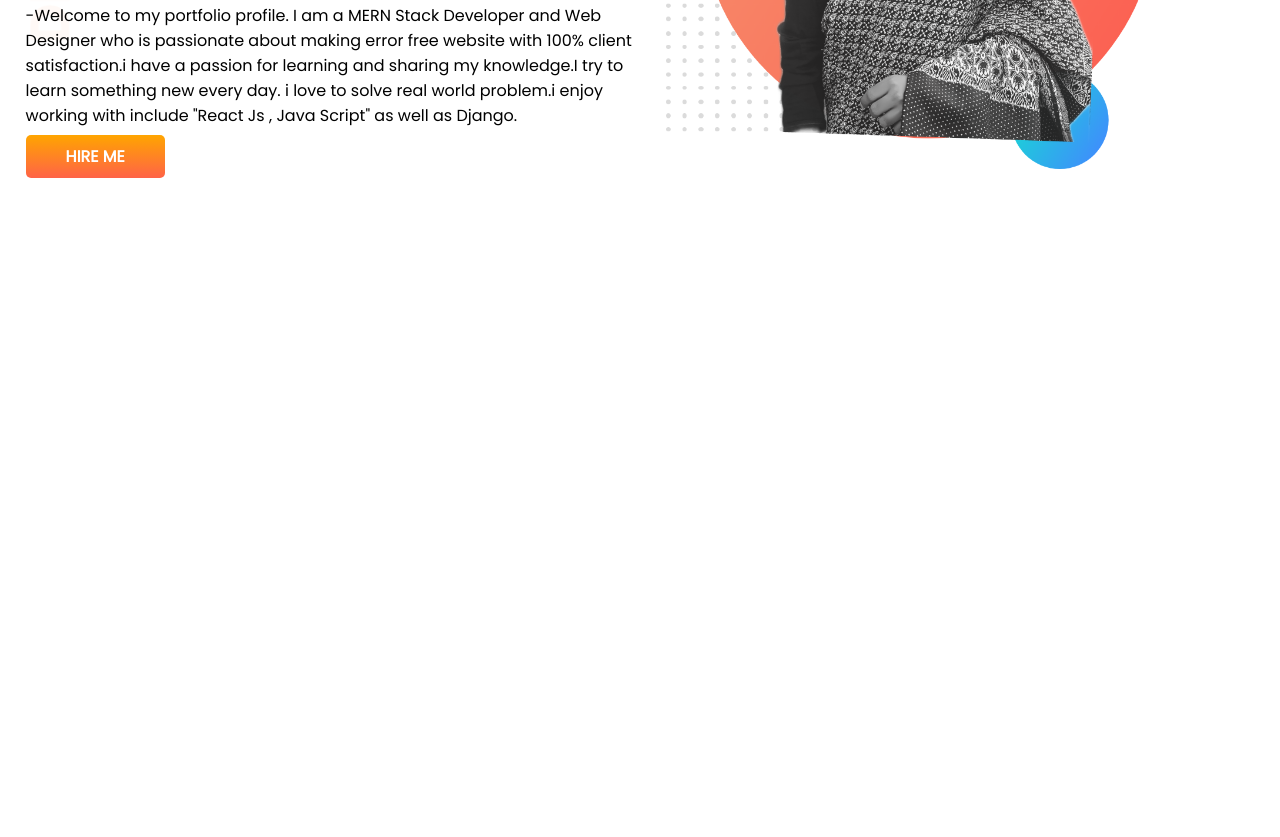
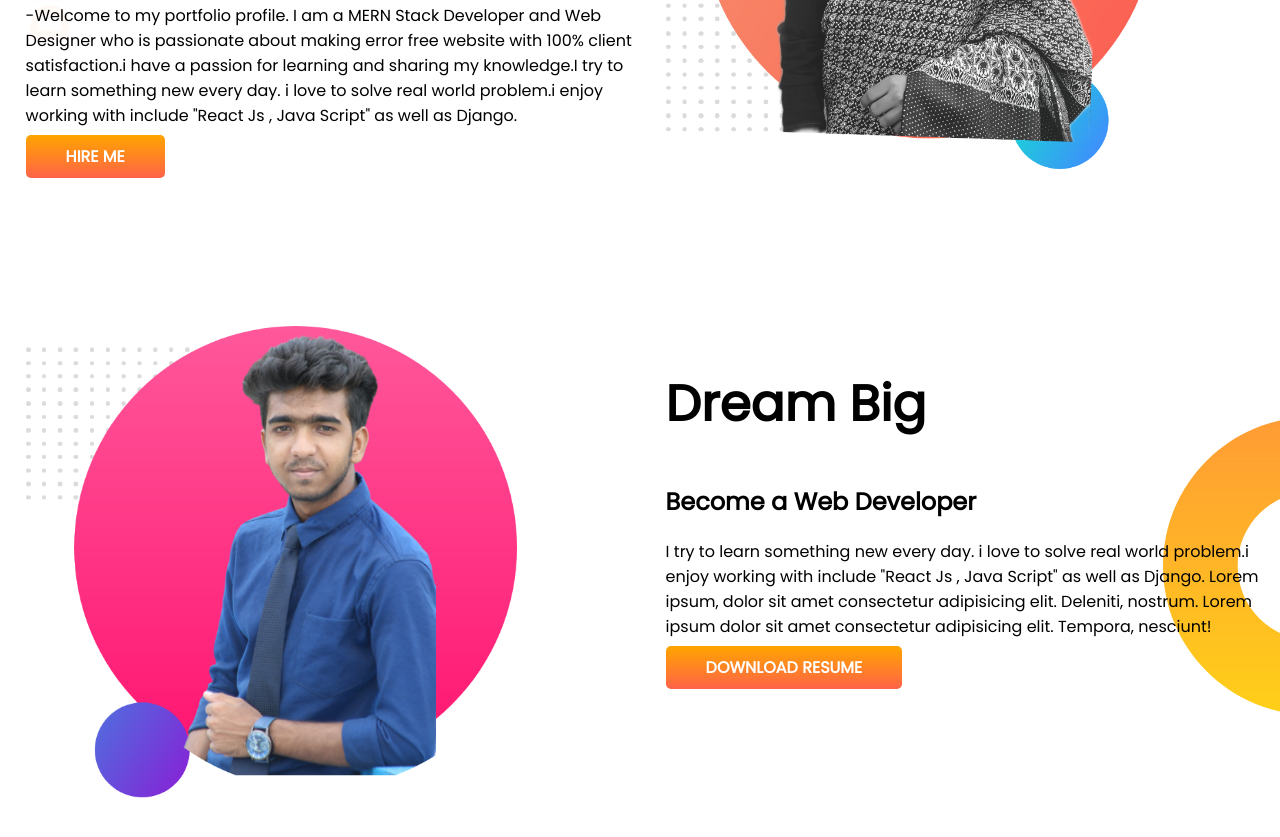
Before and after one commit to Ahsan75412/jhankar-module-4-portfolio-project, a plain HTML site: page index.html in a window 1280 px wide. Shown: the part 319-1156 px from the top of the page. Before the commit the page ends 800 px from the top, so only its background shows below. Drawn offline with Linux system fonts and the light colour scheme.

Commit message:
Dream Big section works done!

```diff
--- a/index.html
+++ b/index.html
@@ -15,20 +15,25 @@
 </head>
 
 <body>
+    <!--------------------- top banner section strat here-------- -->
     <section class="top-banner">
         <div class="half-width">
             <h1>Welcome To</h1>
             <h1><span class="orange-color">Ahsan Habib</span> World</h1>
             <h3>MERN Stack Developer and Web Designer </h3>
 
-            <p>-Welcome to my portfolio profile. I am a MERN Stack Developer and Web Designer who is passionate about making
+            <p>-Welcome to my portfolio profile. I am a MERN Stack Developer and Web Designer who is passionate about
+                making
                 error
-                free website with 100% client satisfaction.i have a passion for learning and sharing my knowledge.I try to
+                free website with 100% client satisfaction.i have a passion for learning and sharing my knowledge.I try
+                to
                 learn
-                something new every day. i love to solve real world problem.i enjoy working with include "React Js , Java
+                something new every day. i love to solve real world problem.i enjoy working with include "React Js ,
+                Java
                 Script" as well as Django.</p>
 
-          <a class="link-button" href="https://www.linkedin.com/in/ahsan-habib-programmer/" target="_blank">HIRE ME</a>
+            <a class="link-button" href="https://www.linkedin.com/in/ahsan-habib-programmer/" target="_blank">HIRE
+                ME</a>
         </div>
 
 
@@ -39,6 +44,30 @@
 
     </section>
 
+    <!--------------------- top banner section ends here-------- -->
+
+
+    <!---------------- Dream Big section start here --------------->
+
+    <section class="dream-big">
+        <div class="half-width">
+            <img src="./developer-portfolio-master/images/my-bg2.png" alt="Ahsan">
+        </div>
+
+        <div class="half-width">
+            <h1>Dream Big</h1>
+            <h2>Become a Web Developer</h2>
+            <p>I try to learn something new every day. i love to solve real world problem.i enjoy working with include
+                "React Js , Java Script" as well as Django. Lorem ipsum, dolor sit amet consectetur adipisicing elit.
+                Deleniti, nostrum. Lorem ipsum dolor sit amet consectetur adipisicing elit. Tempora, nesciunt!
+            </p>
+
+            <a class="link-button" href="https://www.linkedin.com/in/ahsan-habib-programmer/" target="_blank">DOWNLOAD
+                RESUME</a>
+        </div>
+
+    </section>
+
 
 
 
--- a/style.css
+++ b/style.css
@@ -12,6 +12,7 @@ h1{
 
 section{
     display: flex;
+    margin-bottom: 150px;
 }
 .half-width{
     width: 50%;
@@ -36,3 +37,9 @@ section{
 
 
 }
+
+.dream-big{
+    background-image: url(./developer-portfolio-master/images/dream-bg.png);
+    background-repeat: no-repeat;
+    background-position: right;
+}
```
